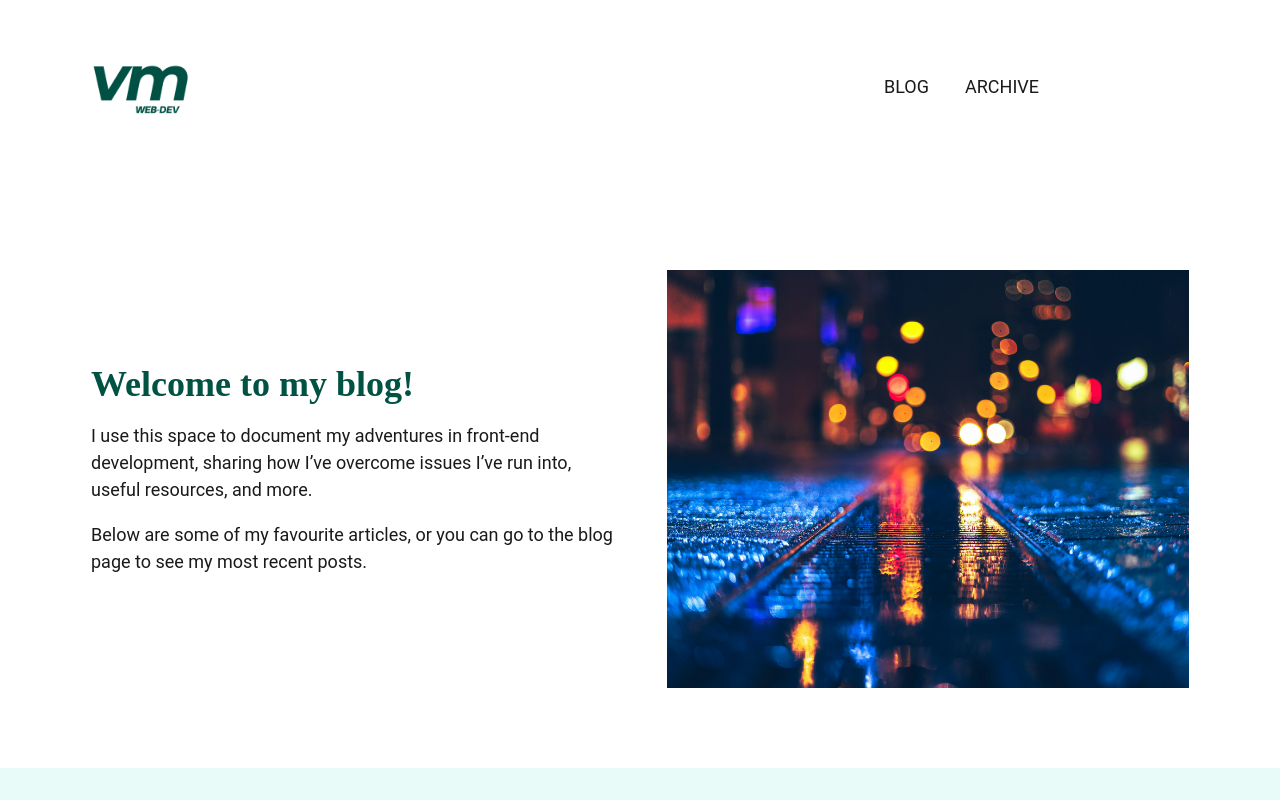
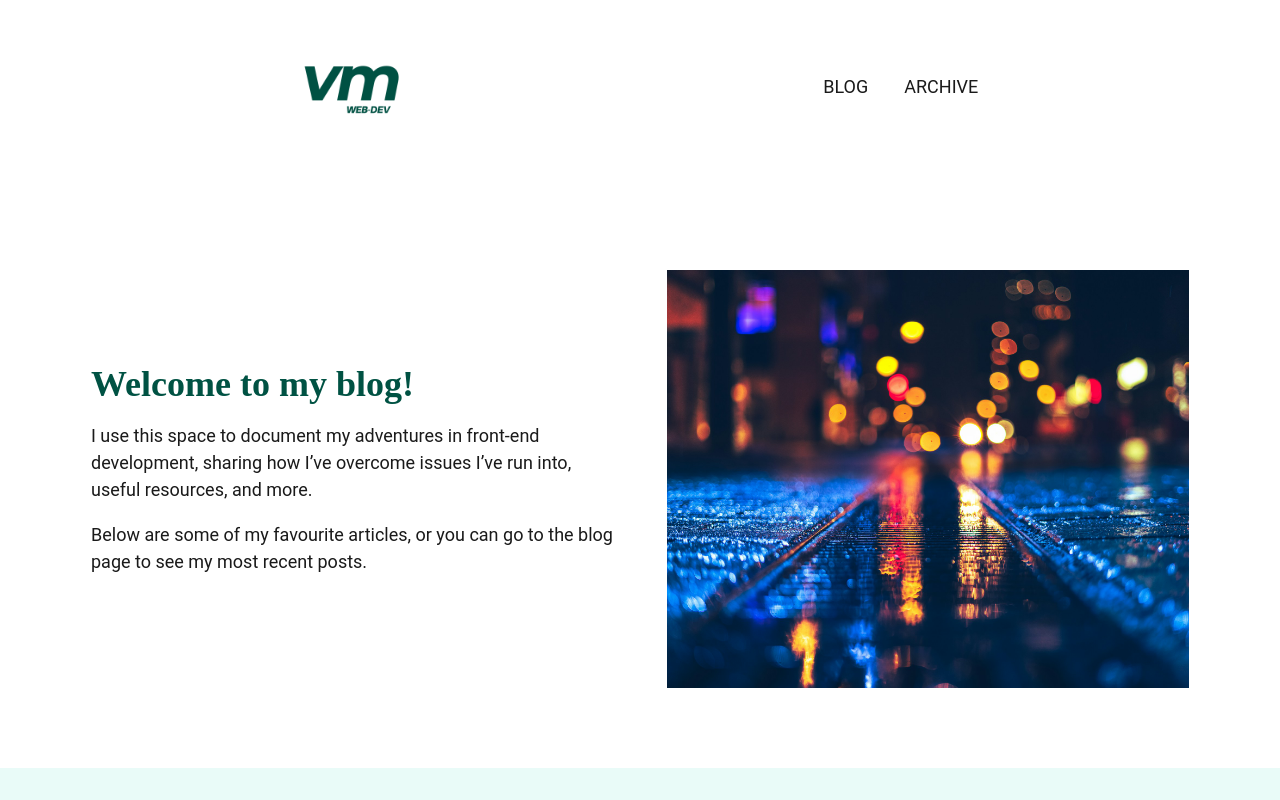
Before and after one commit to valentina-mota/11ty-blog-site, an Eleventy site: page src/index.njk in a window 1280 px wide. Shown: the top 800 px of the page. Built offline with nearby package versions, Linux system fonts and the light colour scheme; Eleventy itself is replaced by a stand-in of ours; files that its build step writes are made by us from their sources.

Commit message:
nav: padding adjusted

```diff
--- a/src/style.css
+++ b/src/style.css
@@ -203,9 +203,8 @@ section,
 
 .page-header__content {
   display: flex;
-  justify-content: space-between;
+  justify-content: space-around;
   align-items: center;
-  padding-right: 150px;
 }
 
 .header__img {
```
